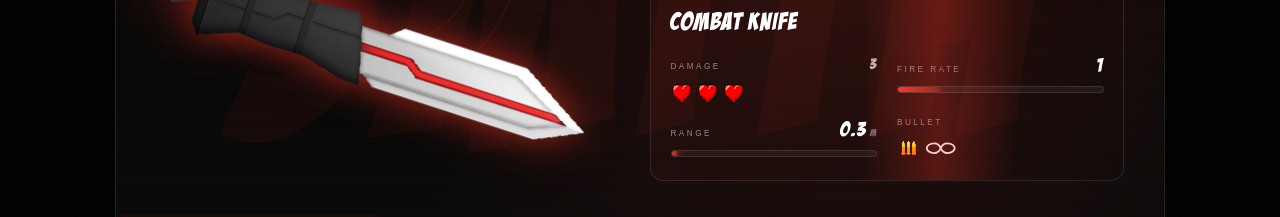
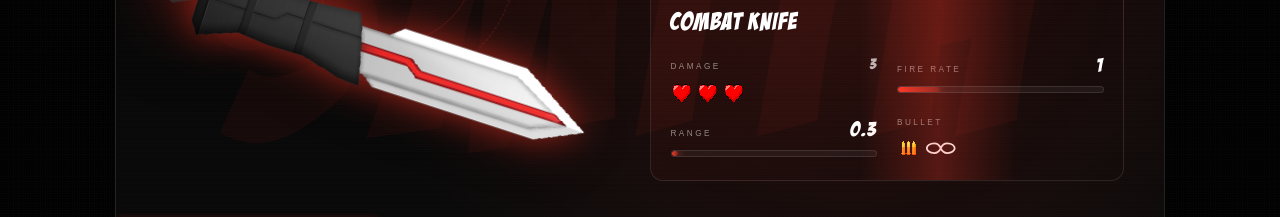
Before and after one commit to EquinoxInteractive/BoxSiegeWebsite, a React (Vite) app: page / in a window 1280 px wide. Shown: the part 3700-3917 px from the top of the page. Built offline with nearby package versions, Linux system fonts and the light colour scheme.

Commit message:
lil update

```diff
--- a/src/components/WeaponShowcase.tsx
+++ b/src/components/WeaponShowcase.tsx
@@ -488,7 +488,7 @@ export function WeaponShowcase() {
                 <div className="mt-5 grid grid-cols-2 gap-x-6 gap-y-4">
                   <DamageStat value={melee.damage} color={accent} />
                   <StatBar label="Fire Rate" value={melee.fireRate} max={5} color={accent} />
-                  <StatBar label="Range" value={melee.range} max={10} color={accent} unit="m" />
+                  <StatBar label="Range" value={melee.range} max={10} color={accent} />
                   <MagazineStat value={melee.bullet} color={accent} infinite={melee.bullet === Infinity} label="Bullet" />
                 </div>
               </motion.div>
```
